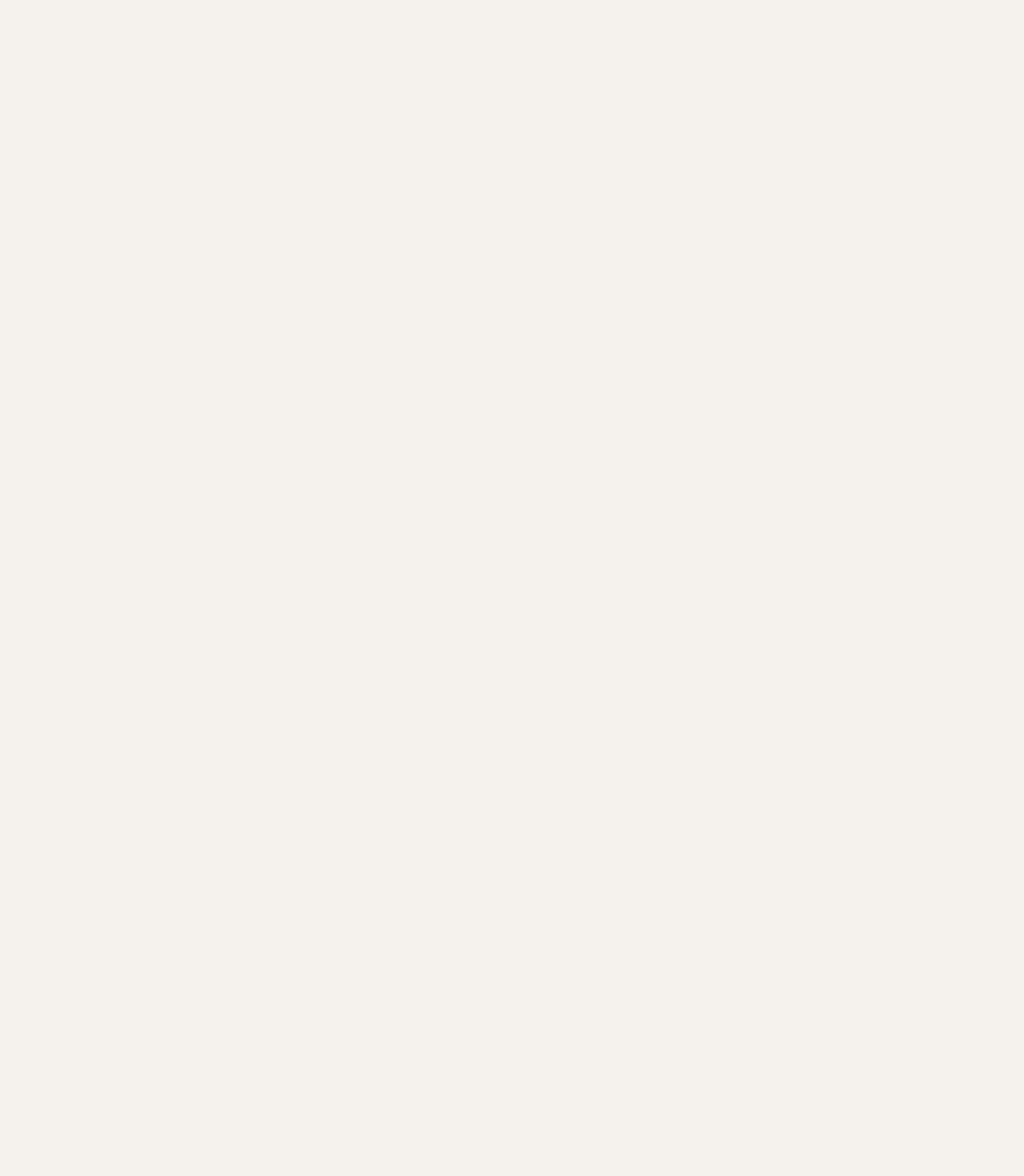
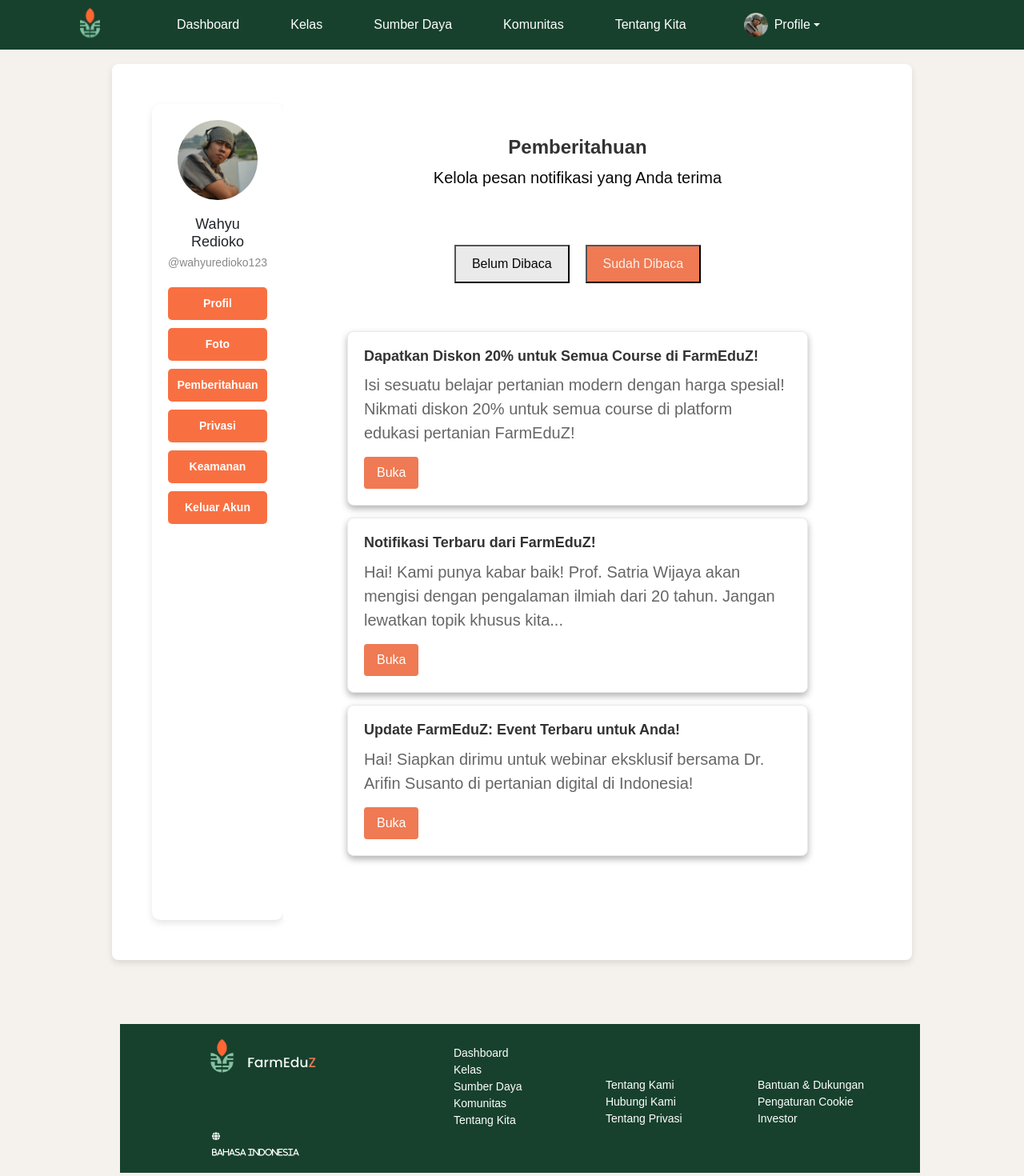
Before and after one commit to aihfdzah/GreeNext, a React (Vite) app: page /profile in a window 1280 px wide. Before the commit this address had no page. Shown: the top 1470 px of the page at 80% size. Before the commit the page ends 800 px from the top, so only its background shows below. Built offline with nearby package versions, Linux system fonts and the light colour scheme.

Commit message:
penyesuain

```diff
--- a/src/App.jsx
+++ b/src/App.jsx
@@ -8,6 +8,7 @@ import Register from "./pages/Register";
 import HalamanKelas from "./pages/HalamanKelas";
 import Home from "./pages/Home";
 import { BrowserRouter, Routes, Route } from "react-router-dom";
+import HalamanProfile from "./pages/HalamanProfile";
 // const App = () => {
 // 	return (
 // 		<div>
@@ -25,6 +26,7 @@ function App() {
 			<Routes>
 				<Route path="/" element={<Login />} />
 				<Route path="/register" element={<Register />} />
+				<Route path="/profile" element={<HalamanProfile />} />
 				<Route path="/Kelas" element={<HalamanKelas />} />
 				<Route path="/home" element={<Home />} />
 			</Routes>
--- a/src/components/Dashboard.jsx
+++ b/src/components/Dashboard.jsx
@@ -99,6 +99,7 @@ function Dashboard() {
 							<h2>Kelas Saya</h2>
 							<p>Tidak ada kelas yang sedang berlangsung</p>
 							<Button
+								href="/kelas"
 								className="w-100"
 								style={{
 									color: "#F5F2ED",
--- a/src/components/Proinfo.jsx
+++ b/src/components/Proinfo.jsx
@@ -1,10 +1,9 @@
-import React from "react"
-
+import profile from "../assets/profile.png";
 const Proinfo = () => {
 	return (
 		<div className="container" id="profileinfo">
 			<div className="sidebar">
-                <img src="./profile.png" alt="Profile Picture"/>
+				<img src={profile} alt="Profile Picture" />
 				<h3>Wahyu Redioko</h3>
 				<p>@wahyuredioko123</p>
 				<div className="button-sidebar">
@@ -35,7 +34,7 @@ const Proinfo = () => {
 			<main className="content">
 				<h1>Pemberitahuan</h1>
 				<p>Kelola pesan notifikasi yang Anda terima</p>
-                <hr/>
+				<hr />
 				<div className="tabs">
 					<button className="tab active">Belum Dibaca</button>
 					<button className="tab">Sudah Dibaca</button>
@@ -44,27 +43,35 @@ const Proinfo = () => {
 				<div className="notifications">
 					<div className="notification-card">
 						<h2>Dapatkan Diskon 20% untuk Semua Course di FarmEduZ!</h2>
-                    <p>Isi sesuatu belajar pertanian modern dengan harga spesial! Nikmati diskon 20% untuk semua course di platform edukasi pertanian FarmEduZ!</p>
+						<p>
+							Isi sesuatu belajar pertanian modern dengan harga spesial! Nikmati
+							diskon 20% untuk semua course di platform edukasi pertanian
+							FarmEduZ!
+						</p>
 						<button className="open-button">Buka</button>
 					</div>
 
 					<div className="notification-card">
 						<h2>Notifikasi Terbaru dari FarmEduZ!</h2>
-                    <p>Hai! Kami punya kabar baik! Prof. Satria Wijaya akan mengisi dengan pengalaman ilmiah dari 20 tahun. Jangan lewatkan topik khusus kita...</p>
+						<p>
+							Hai! Kami punya kabar baik! Prof. Satria Wijaya akan mengisi
+							dengan pengalaman ilmiah dari 20 tahun. Jangan lewatkan topik
+							khusus kita...
+						</p>
 						<button className="open-button">Buka</button>
 					</div>
 
 					<div className="notification-card">
 						<h2>Update FarmEduZ: Event Terbaru untuk Anda!</h2>
-                    <p>Hai! Siapkan dirimu untuk webinar eksklusif bersama Dr. Arifin Susanto di pertanian digital di Indonesia!</p>
+						<p>
+							Hai! Siapkan dirimu untuk webinar eksklusif bersama Dr. Arifin
+							Susanto di pertanian digital di Indonesia!
+						</p>
 						<button className="open-button">Buka</button>
 					</div>
 				</div>
 			</main>
-
 		</div>
-
-
 	);
 };
 
--- /dev/null
+++ b/src/pages/HalamanProfile.jsx
@@ -0,0 +1,15 @@
+import Footer from "../components/Footer";
+import NavbarWeb from "../components/NavbarWeb";
+import Proinfo from "../components/Proinfo";
+
+function HalamanProfile() {
+	return (
+		<>
+			<NavbarWeb />
+			<Proinfo />
+			<Footer />
+		</>
+	);
+}
+
+export default HalamanProfile;
--- a/src/pages/Register.jsx
+++ b/src/pages/Register.jsx
@@ -117,7 +117,7 @@ function Register() {
 				<p className="mt-3 small">
 					Apakah anda memiliki akun?{" "}
 					<a
-						href="/login"
+						href="/"
 						className="text-decoration-none"
 						style={{ color: "#17412d", fontWeight: "bold" }}>
 						Masuk
```
Also changed, not shown: src/components/Profileprivasi.jsx (+3 -7 lines). Lines whose indentation alone changed are shown as unchanged.
